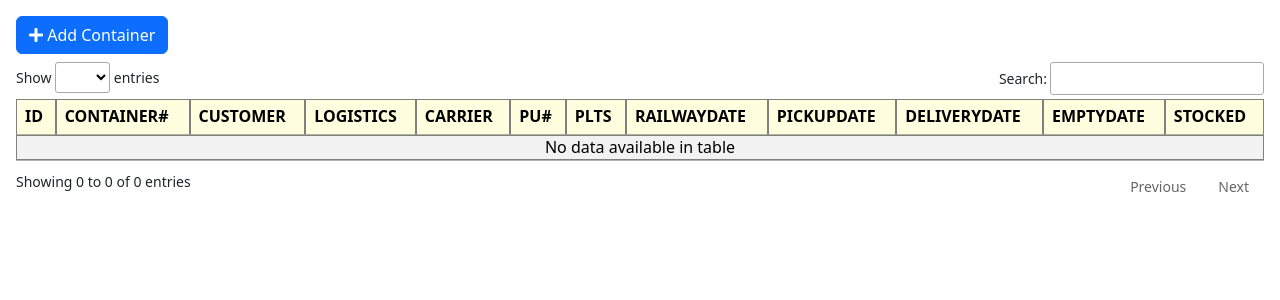
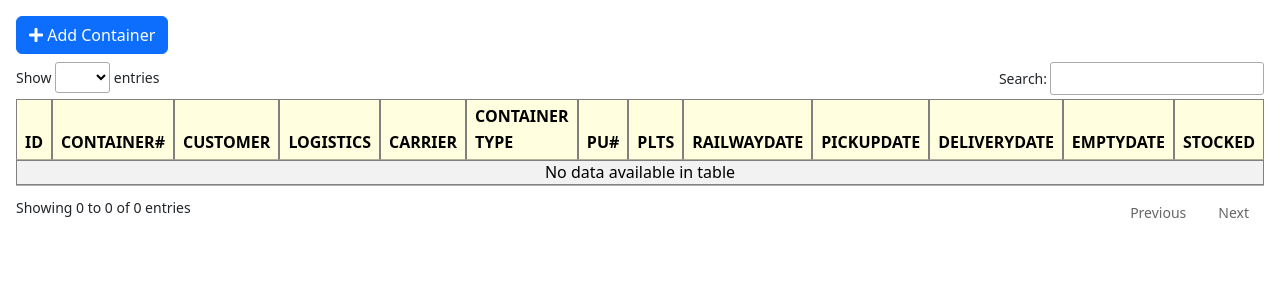
Before and after one commit to rosaspace/rimei, a Django app: page /container_mcd/ in a window 1280 px wide. Shown: the part 116-416 px from the top of the page. Run offline with Django 4.2, Linux system fonts and the light colour scheme; the visitor is signed in with stand-in values (Sample User, id 1); data that the repository does not hold is empty; some libraries are stand-ins or nearby versions.

Commit message:
update container mcd

```diff
--- a/container/constants/constants_address.py
+++ b/container/constants/constants_address.py
@@ -97,8 +97,8 @@ LABEL_WIDTH = (PAGE_WIDTH - MARGIN_LEFT * 2) / 2  # Two labels per row
 LABEL_HEIGHT = (PAGE_HEIGHT - MARGIN_TOP * 2) / 5  # Five rows per page
 
 # Font size
-# FONT_SIZE = 60  # Larger font size
-FONT_SIZE = 48  # Larger font size
+FONT_SIZE = 60  # Larger font size
+# FONT_SIZE = 42  # Larger font size
 FONT_SIZE_Lot = 20
 FONT_SIZE_Container = 36  # Larger font size
 LINE_SPACING = 40
--- a/container/pyviews/container.py
+++ b/container/pyviews/container.py
@@ -279,7 +279,7 @@ def receivedin_inventory(request, container_id):
             return JsonResponse({
                         'success': True,
                         'is_updateInventory': container.is_updateInventory,
-                        'redirect_url': '/container/'  # 这里添加你要跳转的订单列表页面的URL
+                        'redirect_url': '/container_advance77/'  # 这里添加你要跳转的订单列表页面的URL
                     })
         except Exception as e:
                 return JsonResponse({'success': False, 'message': str(e)})
--- a/container/pyviews/pdfgenerate.py
+++ b/container/pyviews/pdfgenerate.py
@@ -114,7 +114,7 @@ def print_weekly_pickuplist_on_one_page(start_date):
     # 仅打印周一至周五
     current_date = start_date
     printed_days = 0
-    while printed_days < 4:
+    while printed_days < 5:
 
         weekday = current_date.weekday()
         if weekday < 5:  # 周一到周五
--- a/container/pyviews/pdfprocess.py
+++ b/container/pyviews/pdfprocess.py
@@ -353,6 +353,6 @@ def pickup_today(request):
 
 def pickup_week(request):
     target_date = datetime.today()
-    # target_date += timedelta(days=7)
+    target_date += timedelta(days=1)
     response = print_weekly_pickuplist_on_one_page(target_date)
     return response
--- a/container/templates/container/base.html
+++ b/container/templates/container/base.html
@@ -184,13 +184,14 @@
 
             {% if 'Container' in user_permissions %}
             <li class="nav-item dropdown">
-              <a class="nav-link dropdown-toggle {% if request.resolver_match.url_name in 'container_advance77 container_customer container_mcd' %}active{% endif %}" href="#" role="button" data-bs-toggle="dropdown" aria-expanded="false">
+              <a class="nav-link dropdown-toggle {% if request.resolver_match.url_name in 'container_advance77 container_customer container_mcd container_metal' %}active{% endif %}" href="#" role="button" data-bs-toggle="dropdown" aria-expanded="false">
                 Container
               </a>
               <ul class="dropdown-menu">
                 <li><a class="dropdown-item" href="{% url 'container_advance77' %}">Container Advance77</a></li>
                 <li><a class="dropdown-item" href="{% url 'container_customer' %}">Container Omar</a></li>
                 <li><a class="dropdown-item" href="{% url 'container_mcd' %}">Container Mcdonalds</a></li>
+                <li><a class="dropdown-item" href="{% url 'container_metal' %}">Container Metal</a></li>
               </ul>
             </li>
             {% endif %}
@@ -273,7 +274,7 @@
                     ordering: false,
                     info: true,
                     searching: true,
-                    pageLength: 36
+                    pageLength: 30
                 });
             }
         });
--- a/container/templates/container/firstNavigation/container.html
+++ b/container/templates/container/firstNavigation/container.html
@@ -16,6 +16,7 @@
                 <th>Customer</th>
                 <th>Logistics</th>
                 <th>Carrier</th>
+                <th>Container Type</th>
                 <th>PU#</th>
                 <th>PLTS</th>
                 <th>RailwayDate</th>
@@ -35,6 +36,7 @@
                 <td>{{ container.customer.name }}</td>
                 <td>{{ container.logistics.name }}</td>
                 <td>{{ container.Carrier.name }}</td>
+                <td>{{ container.inboundCategory.Type }}</td>
                 <td>{{ container.pickup_number }}</td>
                 <td>{{ container.plts }}</td>
                 <td>{{ container.railway_date |date:"m/d/Y" }}</td>
--- a/container/urls.py
+++ b/container/urls.py
@@ -31,7 +31,7 @@ urlpatterns = [
     path("container_advance77/", views.container_advance77, name="container_advance77"),
     path("container_customer/", views.container_customer, name="container_customer"),
     path("container_mcd/", views.container_mcd, name="container_mcd"),
-
+    path("container_metal/", views.container_metal, name="container_metal"),
 
     path("rimeiorder/", views.rimeiorder_view, name="rimeiorder"),
     path("rimeiorder_metal/", views.rimeiorder_metal, name="rimeiorder_metal"),
--- a/container/views.py
+++ b/container/views.py
@@ -52,7 +52,10 @@ def invoice_pallet_labor(request):
     months = list(range(1, 13))  # 1 到 12 月
 
     user_permissions = get_user_permissions(request.user)
-    return render(request, constants_view.template_generete_monthLabor, {'user_permissions': user_permissions,'years':years,'months':months})
+    return render(request, constants_view.template_generete_monthLabor, {
+        'user_permissions': user_permissions,
+        'years':years,'months':months
+    })
 
 @login_required(login_url='/login/')
 def statement_selected_invoices(request):
@@ -220,14 +223,19 @@ def container_customer(request):
     return render(request, constants_view.template_container, {'containers': containers,'user_permissions': user_permissions})
 
 def container_mcd(request):
-    containers = Container.objects.filter(Q(customer = 3) & Q(logistics = 2)).order_by('-delivery_date')
+    containers = Container.objects.filter(Q(customer = 3)).order_by('-delivery_date')
+    user_permissions = get_user_permissions(request.user)
+    return render(request, constants_view.template_container, {'containers': containers,'user_permissions': user_permissions})
+
+def container_metal(request):
+    containers = Container.objects.filter(Q(customer = 12)).order_by('-delivery_date')
     user_permissions = get_user_permissions(request.user)
     return render(request, constants_view.template_container, {'containers': containers,'user_permissions': user_permissions})
 
 
 @login_required(login_url='/login/')
 def rimeiorder_view(request):
-    orders = RMOrder.objects.exclude(Q(customer_name='4') | Q(customer_name='10')| Q(customer_name='19')).annotate(image_count=Count('images')).order_by('-pickup_date')
+    orders = RMOrder.objects.exclude(Q(customer_name='4') | Q(customer_name='19')).annotate(image_count=Count('images')).order_by('-pickup_date')
     user_permissions = get_user_permissions(request.user)
     unfinished_orders = orders.filter(
         is_canceled=False
```
Also changed, not shown: container/pyviews/invoice.py (+17 -12 lines), container/templates/container/containerManager/generete_monthLabor.html (+17 -3 lines).
